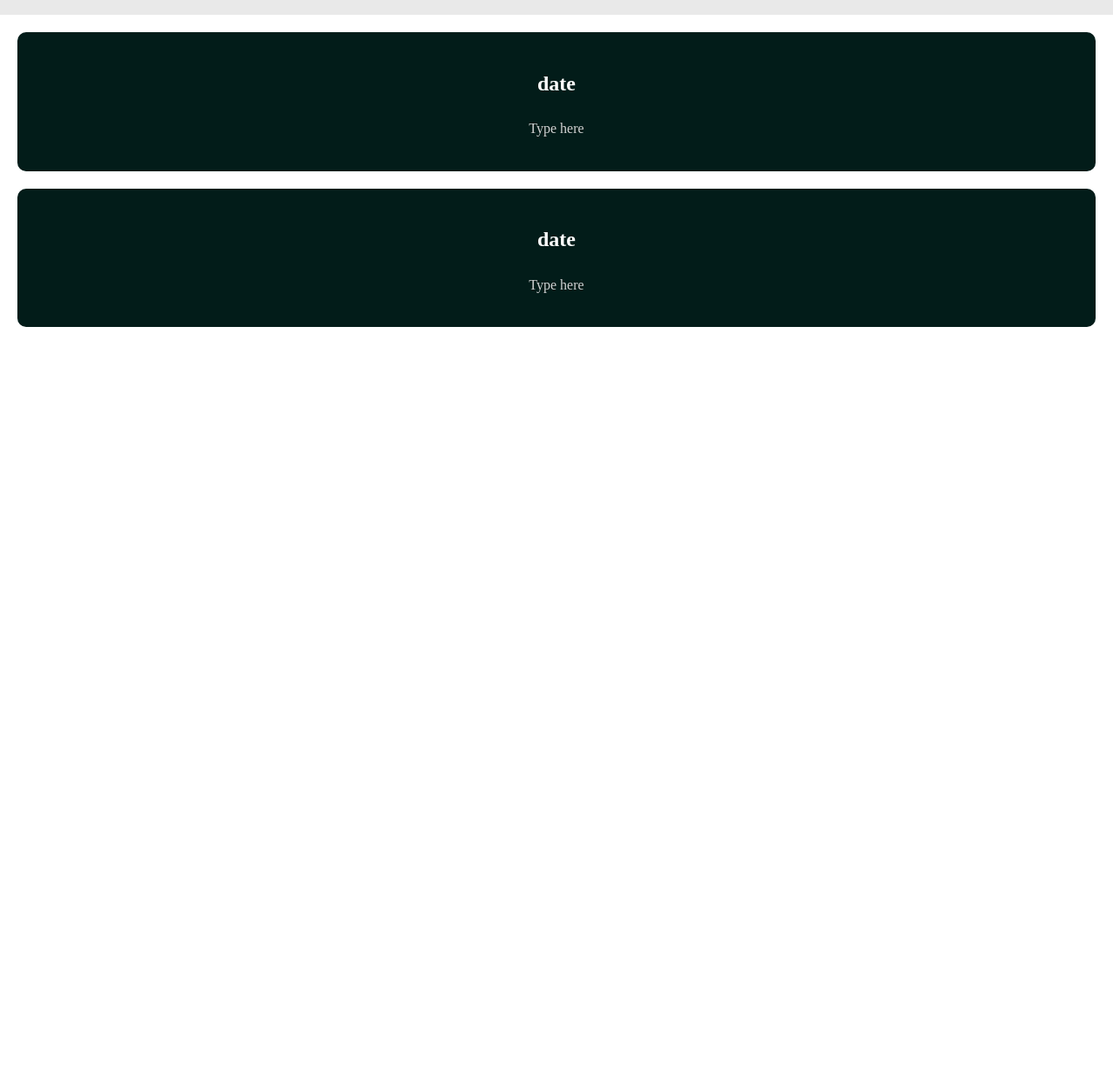
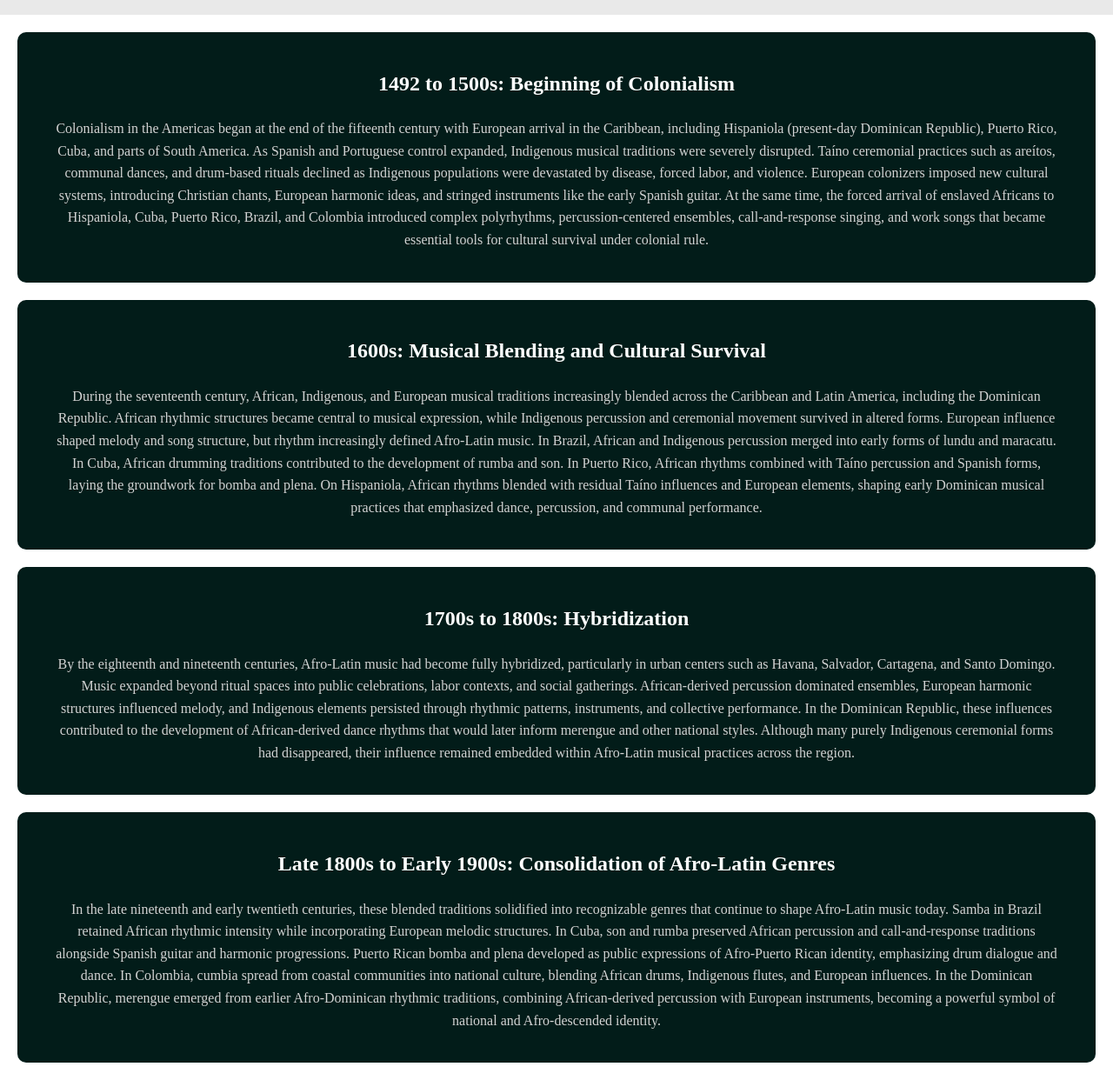
Before and after one commit to LorenzoCruzCruz/LorenzoCruzCruz.github.io, a plain HTML site: page Timeline.html in a window 1280 px wide. Shown: the part 128-1370 px from the top of the page at 87% size. Before the commit the page ends 800 px from the top, so only its background shows below. Drawn offline with Linux system fonts and the light colour scheme.

Commit message:
timeline

```diff
--- a/Timeline.html
+++ b/Timeline.html
@@ -23,23 +23,40 @@
         <!-- Creating 32 sections -->
 
         <section class="market-research">
-            <h2 style="text-align:center">date</h2>
+            <h2 style="text-align:center">1492 to 1500s: Beginning of Colonialism</h2>
             <div class="market">
                 <div class="text-box">
-                    <p style="text-align:center">Type here</p>
+                    <p style="text-align:center">Colonialism in the Americas began at the end of the fifteenth century with European arrival in the Caribbean, including Hispaniola (present-day Dominican Republic), Puerto Rico, Cuba, and parts of South America. As Spanish and Portuguese control expanded, Indigenous musical traditions were severely disrupted. Taíno ceremonial practices such as areítos, communal dances, and drum-based rituals declined as Indigenous populations were devastated by disease, forced labor, and violence. European colonizers imposed new cultural systems, introducing Christian chants, European harmonic ideas, and stringed instruments like the early Spanish guitar. At the same time, the forced arrival of enslaved Africans to Hispaniola, Cuba, Puerto Rico, Brazil, and Colombia introduced complex polyrhythms, percussion-centered ensembles, call-and-response singing, and work songs that became essential tools for cultural survival under colonial rule.</p>
                 </div>
             </div>
         </section>
 
         <section class="market-research">
-            <h2 style="text-align:center">date</h2>
+            <h2 style="text-align:center">1600s: Musical Blending and Cultural Survival</h2>
             <div class="market">
                 <div class="text-box">
-                    <p style="text-align:center">Type here</p>
+                    <p style="text-align:center">During the seventeenth century, African, Indigenous, and European musical traditions increasingly blended across the Caribbean and Latin America, including the Dominican Republic. African rhythmic structures became central to musical expression, while Indigenous percussion and ceremonial movement survived in altered forms. European influence shaped melody and song structure, but rhythm increasingly defined Afro-Latin music. In Brazil, African and Indigenous percussion merged into early forms of lundu and maracatu. In Cuba, African drumming traditions contributed to the development of rumba and son. In Puerto Rico, African rhythms combined with Taíno percussion and Spanish forms, laying the groundwork for bomba and plena. On Hispaniola, African rhythms blended with residual Taíno influences and European elements, shaping early Dominican musical practices that emphasized dance, percussion, and communal performance.</p>
+                </div>
+            </div>
+        </section>
+
+        <section class="market-research">
+            <h2 style="text-align:center">1700s to 1800s: Hybridization</h2>
+            <div class="market">
+                <div class="text-box">
+                    <p style="text-align:center">By the eighteenth and nineteenth centuries, Afro-Latin music had become fully hybridized, particularly in urban centers such as Havana, Salvador, Cartagena, and Santo Domingo. Music expanded beyond ritual spaces into public celebrations, labor contexts, and social gatherings. African-derived percussion dominated ensembles, European harmonic structures influenced melody, and Indigenous elements persisted through rhythmic patterns, instruments, and collective performance. In the Dominican Republic, these influences contributed to the development of African-derived dance rhythms that would later inform merengue and other national styles. Although many purely Indigenous ceremonial forms had disappeared, their influence remained embedded within Afro-Latin musical practices across the region.</p>
+                </div>
+            </div>
+        </section>
+
+        <section class="market-research">
+            <h2 style="text-align:center">Late 1800s to Early 1900s: Consolidation of Afro-Latin Genres</h2>
+            <div class="market">
+                <div class="text-box">
+                    <p style="text-align:center">In the late nineteenth and early twentieth centuries, these blended traditions solidified into recognizable genres that continue to shape Afro-Latin music today. Samba in Brazil retained African rhythmic intensity while incorporating European melodic structures. In Cuba, son and rumba preserved African percussion and call-and-response traditions alongside Spanish guitar and harmonic progressions. Puerto Rican bomba and plena developed as public expressions of Afro-Puerto Rican identity, emphasizing drum dialogue and dance. In Colombia, cumbia spread from coastal communities into national culture, blending African drums, Indigenous flutes, and European influences. In the Dominican Republic, merengue emerged from earlier Afro-Dominican rhythmic traditions, combining African-derived percussion with European instruments, becoming a powerful symbol of national and Afro-descended identity.</p>
                 </div>
             </div>
         </section>
 
 
-
     </main>
```
